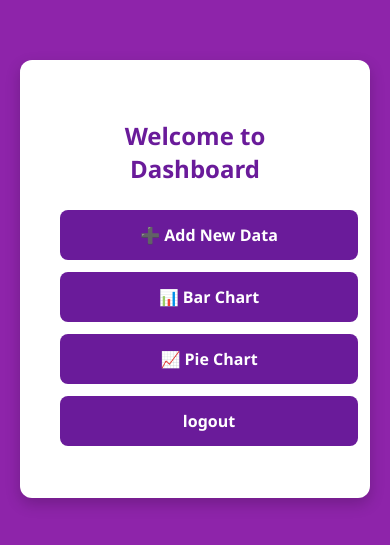
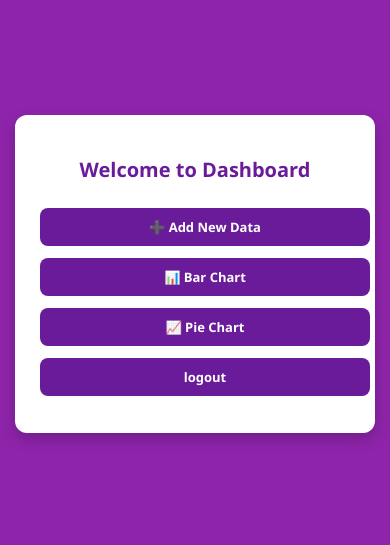
Before and after one commit to jestinkm/hackthon, a plain HTML site: page dashboard.html in a window 390 px wide. Shown: the part 163-708 px from the top of the page. Drawn offline with Linux system fonts and the light colour scheme.

Commit message:
Update dashboard.html

```diff
--- a/dashboard.html
+++ b/dashboard.html
@@ -69,6 +69,42 @@
         .btn-danger:hover {
             background: #b71c1c;
         }
+        @media (max-width: 768px) {
+    .container {
+        width: 90%;
+        padding: 30px;
+    }
+
+    h2 {
+        font-size: 22px;
+    }
+
+    .btn {
+        font-size: 14px;
+        padding: 12px;
+    }
+}
+
+@media (max-width: 480px) {
+    body {
+        padding: 15px;
+    }
+
+    .container {
+        width: 95%;
+        padding: 25px;
+    }
+
+    h2 {
+        font-size: 20px;
+    }
+
+    .btn {
+        font-size: 13px;
+        padding: 10px;
+    }
+}
+
 
     </style>
 </head>
```
